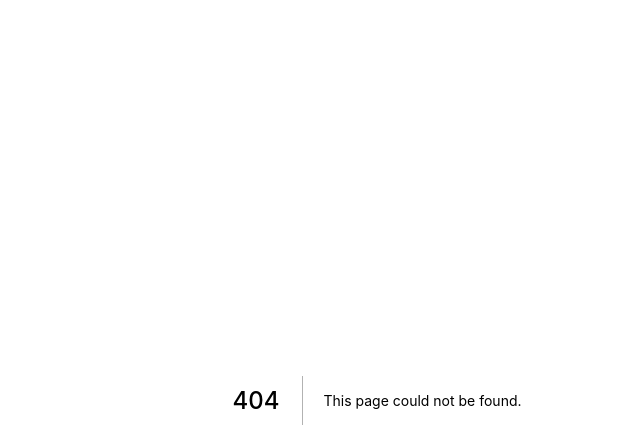
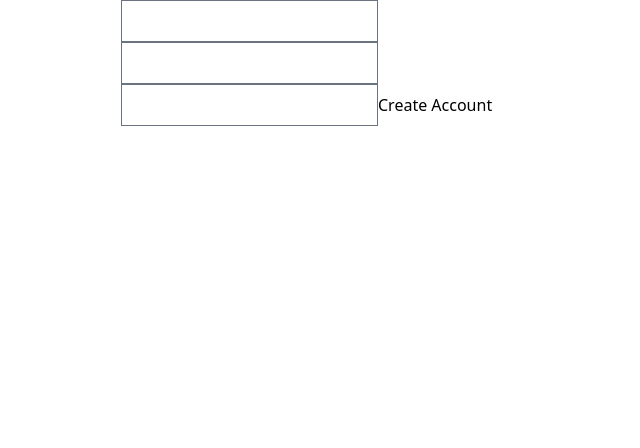
Before and after one commit to REXIANN/carrot-market, a Next.js app: page /forms in a window 1280 px wide. Before the commit this address had no page. Shown: the top 448 px of the page, without its empty margins (263-903 px from the left). Built offline with nearby package versions, Linux system fonts and the light colour scheme.

Commit message:
#7.1 ~ 7.2 react-hook-form library added

```diff
--- a/package.json
+++ b/package.json
@@ -13,7 +13,8 @@
     "@tailwindcss/forms": "^0.4.0",
     "next": "^12.1.0",
     "react": "^18.0.0-rc.0",
-    "react-dom": "^18.0.0-rc.0"
+    "react-dom": "^18.0.0-rc.0",
+    "react-hook-form": "^7.31.0"
   },
   "devDependencies": {
     "@types/node": "17.0.21",
--- /dev/null
+++ b/pages/forms.tsx
@@ -0,0 +1,18 @@
+import * as React from "react";
+import { useForm } from "react-hook-form";
+
+function Forms() {
+  const { register, watch } = useForm();
+
+  console.log(watch());
+  return (
+    <form>
+      <input {...register("username")} type="text" />
+      <input {...register("email")} type="email" />
+      <input {...register("password")} type="password" />
+      <input type="submit" value="Create Account" />
+    </form>
+  );
+}
+
+export default Forms;
```
Also changed, not shown: 1 other file (tests, documents, lock files or other folders).
